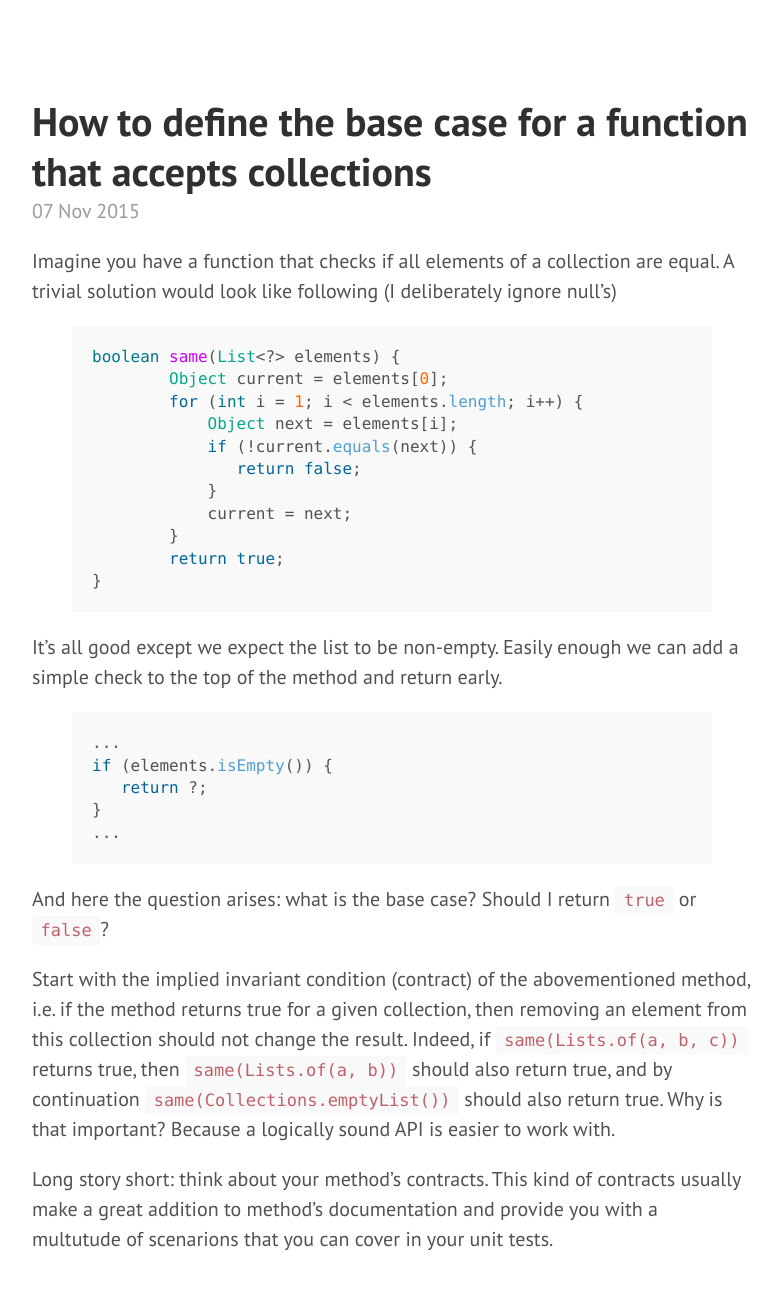
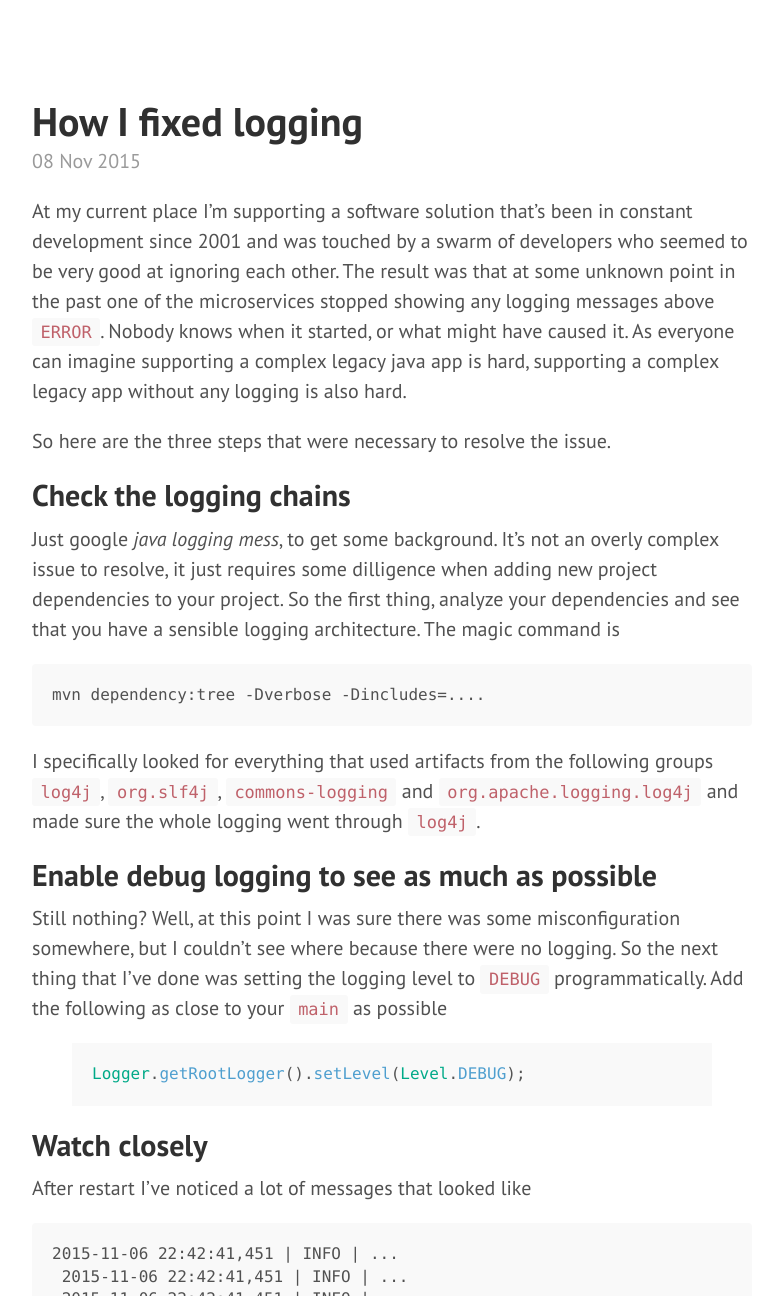
Before and after one commit to vasily-kartashov/vasily-kartashov.github.io, a Jekyll site: the page built from index.html, in a window 1280 px wide and 1400 px high, cut to the strip 104-1400 px from the top of the window. Shown: the whole strip, without its empty margins (428-1209 px from the left). Built offline with Jekyll 4.4.1, drawn with Linux system fonts in a browser that asks for light colours; Markdown is read by kramdown in place of the engine named in the settings; the list of posts is cut into pages by our own code; some of the changed text lies outside the part shown.

Commit message:
logging post added

```diff
--- a/_posts/2015-11-07-base-case-for-empty-collections.md
+++ b/_posts/2015-11-07-base-case-for-empty-collections.md
@@ -31,8 +31,8 @@
 
 And here the question arises: what is the base case? Should I return `true` or `false`?
 
-Start with the implied invariant condition (contract) of the abovementioned method, i.e. if the method returns true for a given collection, then removing an element from this collection should not change the result.
+Start with the implied contract of the abovementioned method, i.e. if the method returns true for a given collection, then removing an element from this collection should not change the result.
 Indeed, if `same(Lists.of(a, b, c))` returns true, then `same(Lists.of(a, b))` should also return true, and by continuation `same(Collections.emptyList())` should also return true. Why is that important?
 Because a logically sound API is easier to work with.
 
-Long story short: think about your method's contracts. This kind of contracts usually make a great addition to method's documentation and provide you with a multutude of scenarions that you can cover in your unit tests.
+Long story short: think about your method's contracts. This kind of contracts usually makes a great addition to method's documentation and provide you with a multutude of scenarions to be covered with unit tests.
--- /dev/null
+++ b/_posts/2015-11-08-how-to-fix-logging.md
@@ -0,0 +1,40 @@
+---
+layout: post
+title: How I fixed logging
+---
+
+At my current place I'm supporting a software solution that's been in constant development since 2001 and was touched by a swarm of developers who seemed to be very good at ignoring each other.
+The result was that at some unknown point in the past one of the microservices stopped showing any logging messages above `ERROR`. Nobody knows when it started, or what might have caused it.
+As everyone can imagine supporting a complex legacy java app is hard, supporting a complex legacy app without any logging is also hard.
+
+So here are the three steps that were necessary to resolve the issue.
+
+## Check the logging chains
+
+Just google _java logging mess_, to get some background. It's not an overly complex issue to resolve, it just requires some dilligence  when adding new project dependencies to your project.
+So the first thing, analyze your dependencies and see that you have a sensible logging architecture. The magic command is
+
+    mvn dependency:tree -Dverbose -Dincludes=....
+
+I specifically looked for everything that used artifacts from the following groups `log4j`, `org.slf4j`, `commons-logging` and `org.apache.logging.log4j` and made sure the whole logging went through `log4j`.
+
+## Enable debug logging to see as much as possible
+
+Still nothing? Well, at this point I was sure there was some misconfiguration somewhere, but I couldn't see where because there were no logging. So the next thing that I've done was setting the logging level to `DEBUG` programmatically.
+Add the following as close to your `main` as possible
+
+{% highlight java %}
+Logger.getRootLogger().setLevel(Level.DEBUG);
+{% endhighlight %}
+
+## Watch closely
+
+After restart I've noticed a lot of messages that looked like
+
+    2015-11-06 22:42:41,451 | INFO | ...
+     2015-11-06 22:42:41,451 | INFO | ...
+     2015-11-06 22:42:41,451 | INFO | ...
+     2015-11-06 22:42:41,479 | INFO | ...
+
+Note the space at the beginning of the line. I looked for '%n ' in the project and library files and sure enough found a 'rougue' `log4j.xml` pulled into my web project from some unrelated java desktop application
+and getting a priority over `log4j.properties` from the web project.
```
